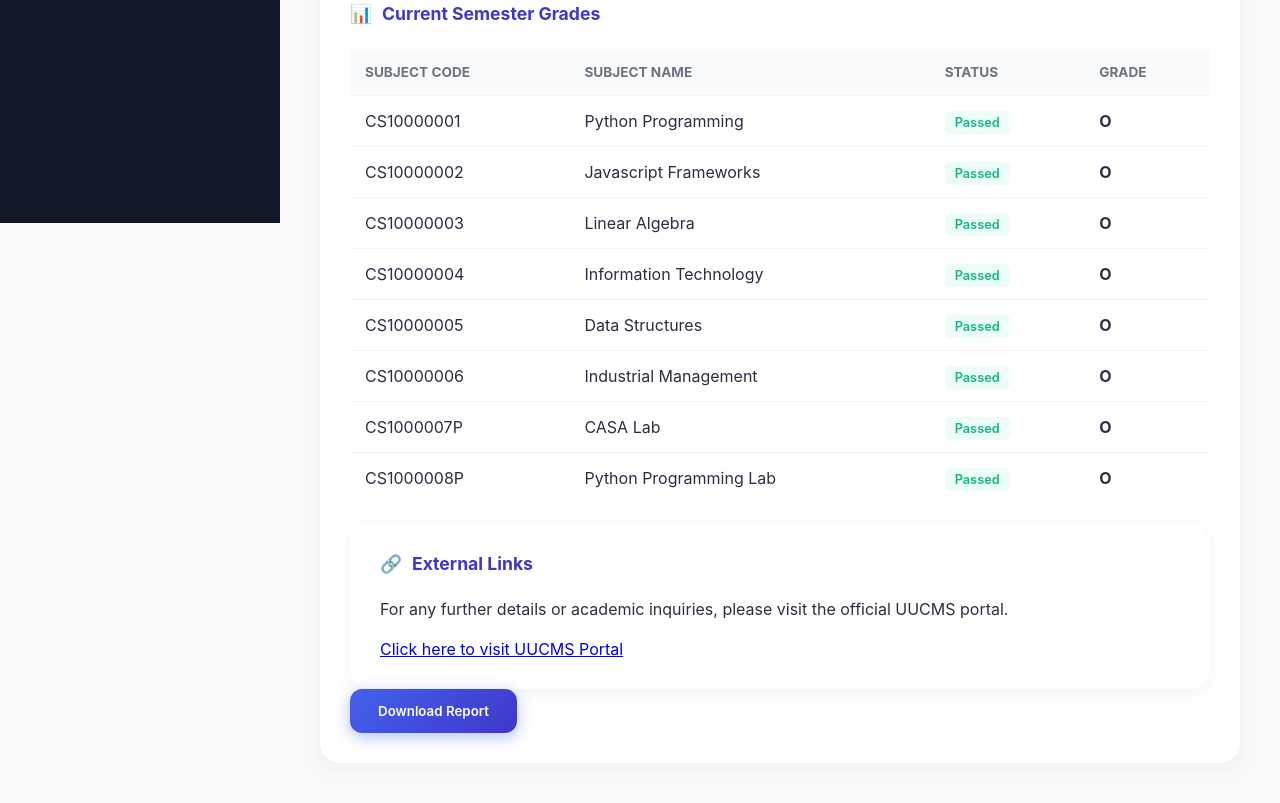
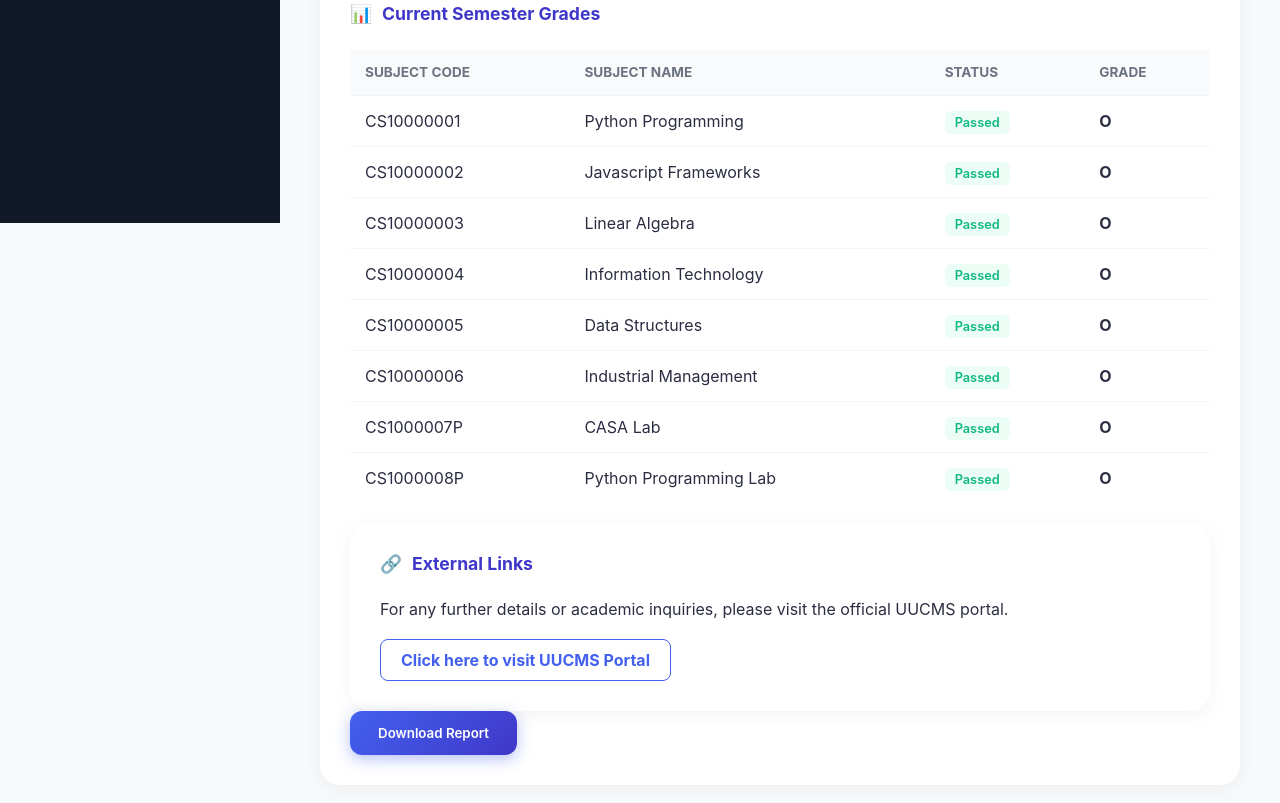
Before and after one commit to darshan35100-bit/my-student-dashboard, a plain HTML site: page index.html in a window 1280 px wide. Shown: the part 577-1380 px from the top of the page. Drawn offline with Linux system fonts and the light colour scheme.

Commit message:
Update style.css

```diff
--- a/style.css
+++ b/style.css
@@ -205,8 +205,25 @@ td {
     box-shadow: 0 4px 15px rgba(67, 97, 238, 0.4);
     transition: 0.3s;
 }
+.uucms-link {
+    display: inline-block;
+    color: #4361ee;
+    text-decoration: none;
+    font-weight: bold;
+    border: 1.5px solid #4361ee;
+    padding: 10px 20px;
+    border-radius: 8px;
+    transition: all 0.3s ease;
+}
+
+.uucms-link:hover {
+    background-color: #4361ee;
+    color: white;
+    box-shadow: 0 4px 10px rgba(67, 97, 238, 0.2);
+}
 
 .btn-primary:hover {
     transform: translateY(-2px);
     box-shadow: 0 6px 20px rgba(67, 97, 238, 0.5);
+
 }
```
